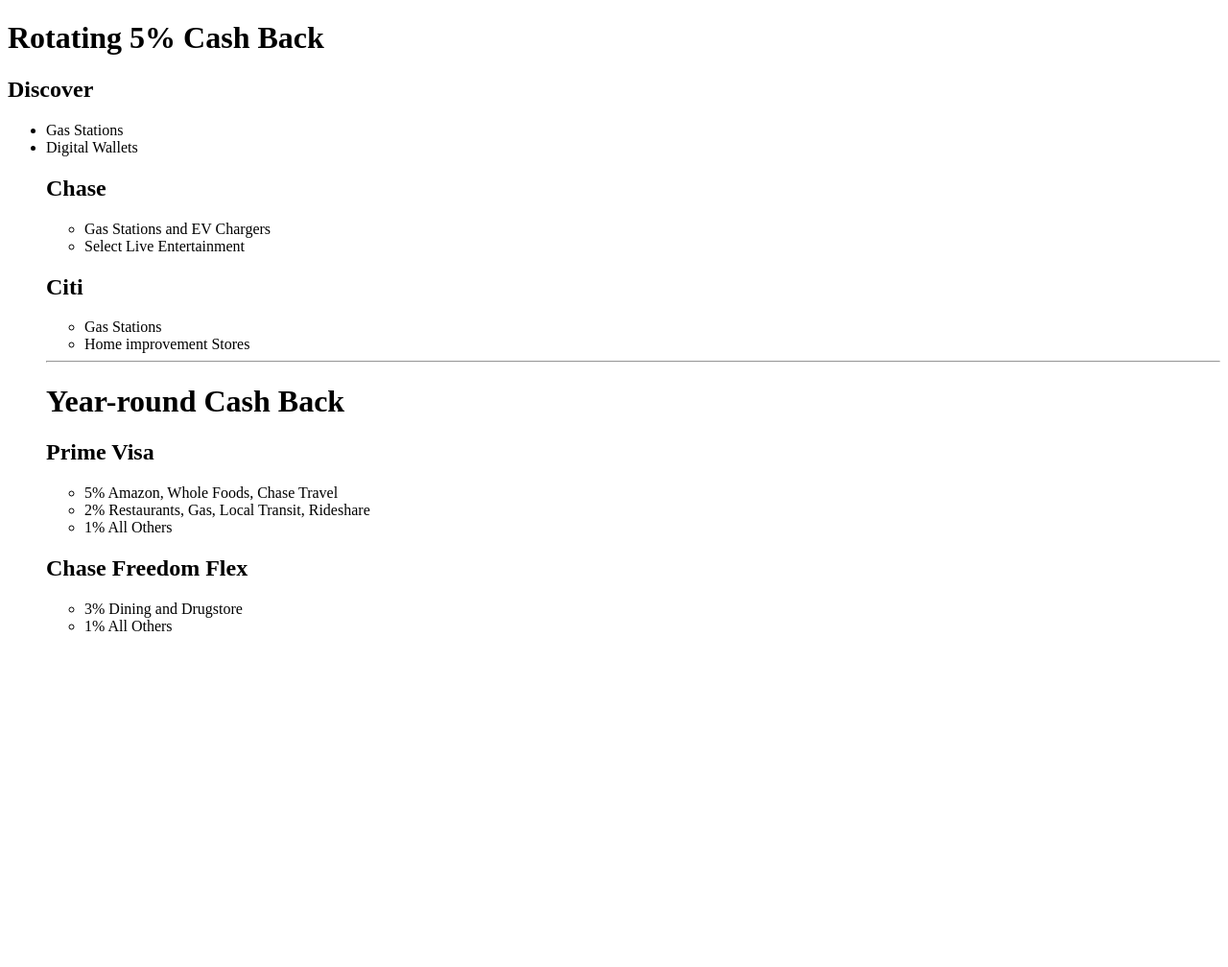
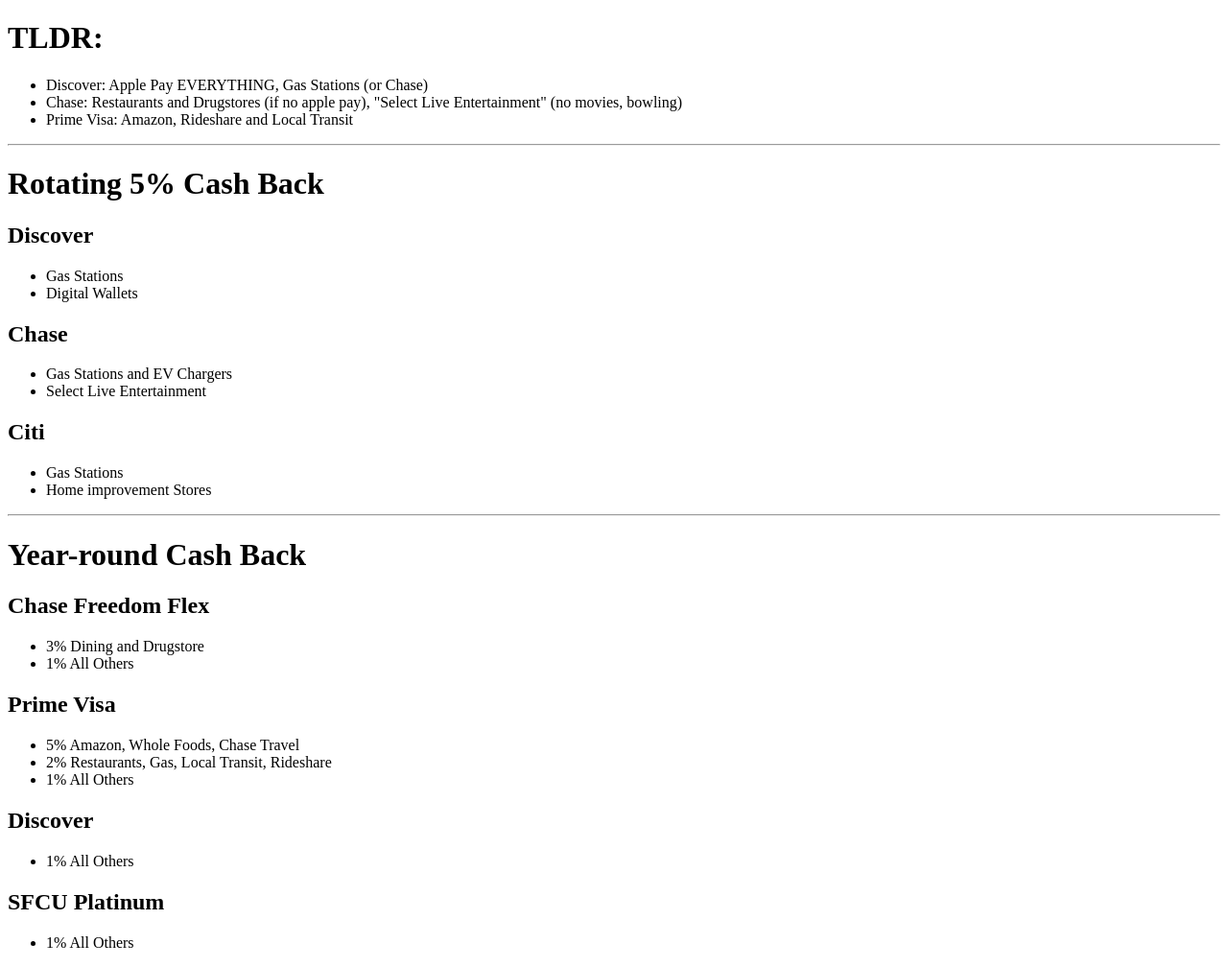
Before and after one commit to chezbananas/chezbananas.github.io, a plain HTML site: page simpleCards.html in a window 1280 px wide. Shown: the whole page at 96% size. Before the commit the page ends 800 px from the top, so only its background shows below. Drawn offline with Linux system fonts and the light colour scheme.

Commit message:
Update simpleCards.html

```diff
--- a/simpleCards.html
+++ b/simpleCards.html
@@ -2,13 +2,23 @@
 <html>
     <head>
         <title> Simple Cards </title>
+        <meta charset="utf-8" />
+		<meta name="viewport" content="width=device-width, initial-scale=1.0" />
     </head>
 	<body>
+        <h1> TLDR: </h1>
+        <ul>
+            <li> Discover: Apple Pay EVERYTHING, Gas Stations (or Chase) </li>
+            <li> Chase: Restaurants and Drugstores (if no apple pay), "Select Live Entertainment" (no movies, bowling) </li>
+            <li> Prime Visa: Amazon, Rideshare and Local Transit </li>
+        </ul>
+        <hr>
         <h1> Rotating 5% Cash Back </h1>
 		<h2> Discover </h2>
 		    <ul>
                 <li> Gas Stations </li>
                 <li> Digital Wallets </li>
+            </ul>
         <h2> Chase </h2>
             <ul>
                 <li> Gas Stations and EV Chargers </li>
@@ -21,15 +31,23 @@
             </ul>
         <hr>
         <h1> Year-round Cash Back </h2>
+        <h2> Chase Freedom Flex </h2>
+            <ul>
+                <li> 3% Dining and Drugstore </li>
+                <li> 1% All Others </li>
+            </ul>
         <h2> Prime Visa </h2>
             <ul>
                 <li> 5% Amazon, Whole Foods, Chase Travel </li>
                 <li> 2% Restaurants, Gas, Local Transit, Rideshare </li>
                 <li> 1% All Others </li>
             </ul>
-        <h2> Chase Freedom Flex </h2>
+        <h2> Discover </h2>
             <ul>
-                <li> 3% Dining and Drugstore </li>
+                <li> 1% All Others </li>
+            </ul>
+        <h2> SFCU Platinum </h2>
+            <ul>
                 <li> 1% All Others </li>
             </ul>
 	</body>
```
